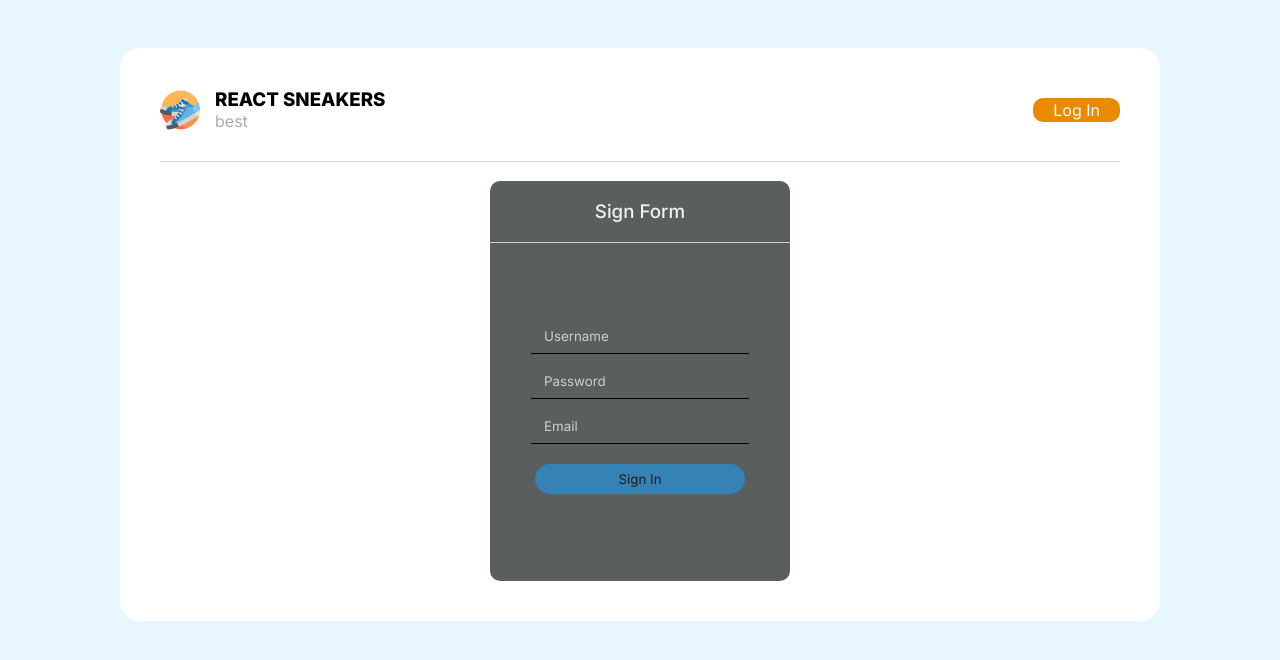
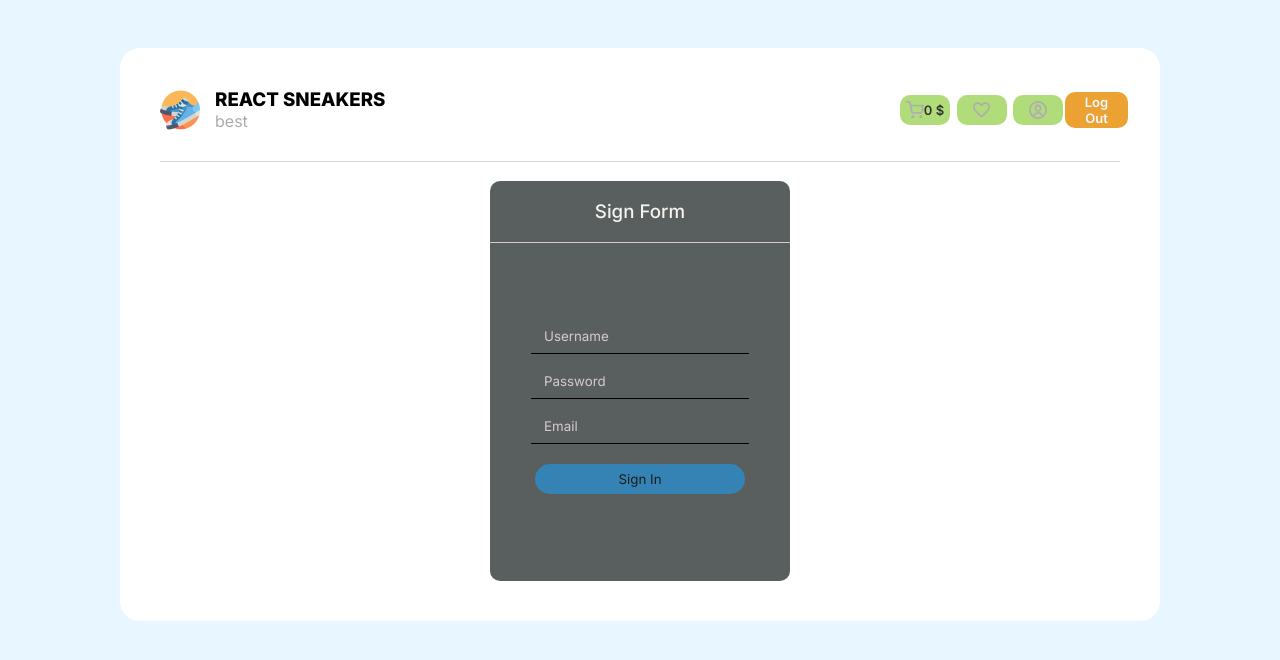
Before and after one commit to Alex12033/shop-sneakers, a React (Create React App) app: page /SignIn in a window 1280 px wide. Shown: the top 660 px of the page. Built offline with nearby package versions, Linux system fonts and the light colour scheme; no server answers.

Commit message:
fix auth bug when page reload login was break

```diff
--- a/src/App.js
+++ b/src/App.js
@@ -26,7 +26,7 @@ function App() {
 
   const [cartItems, setCartItems] = useState([]);
 
-  const [log, setLog] = useState(false);
+  const [log, setLog] = useState(true);
 
   useEffect(() => {
     async function fetchData() {
@@ -98,12 +98,10 @@ function App() {
           searchValue,
           setSearchValue,
           onChangeSearchInput,
-          setLog,
-          log,
         }}
       >
         <Header checkUserLogin={log}>
-          <LoginBtn checkUserLogin={log} />
+          <LoginBtn checkUserLogin={log} setLog={setLog}/>
         </Header>
 
         <Routes>
--- a/src/Auth/LoginBtn.js
+++ b/src/Auth/LoginBtn.js
@@ -1,14 +1,10 @@
-import React, { useContext } from "react";
+import React from "react";
 
 import { Link } from "react-router-dom";
 
 import styles from "./LoginBtn.module.scss";
 
-import AppContext from "../components/context";
-
-export const LoginBtn = ({ checkUserLogin }) => {
-  const { setLog } = useContext(AppContext);
-  console.log(checkUserLogin);
+export const LoginBtn = ({ checkUserLogin, setLog }) => {
 
   const logOut = () => {
     setLog(false);
--- a/src/Auth/LoginForm.js
+++ b/src/Auth/LoginForm.js
@@ -16,9 +16,8 @@ export const LoginForm = ({ checkUserLogin }) => {
   const [login, setLogin] = useState("");
   const [password, setPassword] = useState("");
   const [users, setUsers] = useState([]);
+
   const [nameUser, setNameUser] = useState("");
-
-  checkUserLogin(isLogged);
 
   useEffect(() => {
     (async () => {
@@ -28,8 +27,9 @@ export const LoginForm = ({ checkUserLogin }) => {
       setUsers(data);
     })();
   }, []);
+  console.log(users);
 
-  console.log(users);
+  checkUserLogin(isLogged);
 
   const isLoggedUser = async () => {
     const findUser = users.find(
@@ -50,6 +50,8 @@ export const LoginForm = ({ checkUserLogin }) => {
     setLogin("");
     setPassword("");
   };
+
+  console.log(isLogged, users);
 
   return isLogged ? (
     <Successfully nameUser={nameUser} />
--- a/src/Auth/SignIn.js
+++ b/src/Auth/SignIn.js
@@ -22,7 +22,6 @@ export const SignIn = () => {
       alert("Fill in all the fields");
     } else {
       await axios.post("https://sneakers-course.herokuapp.com/api/users", auth);
-      console.log("sign in work");
     }
     setLogin("");
     setPassword("");
```
